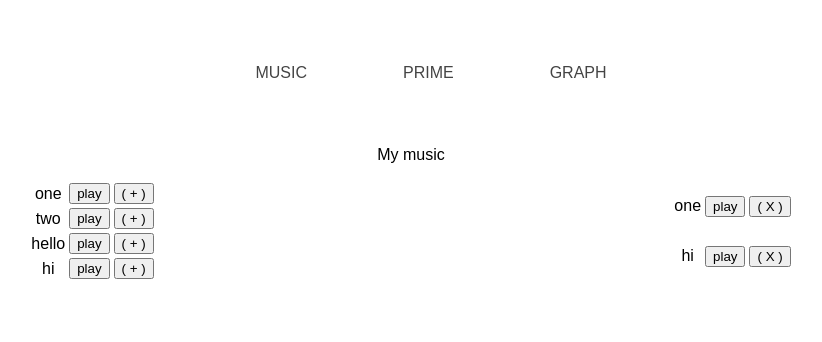
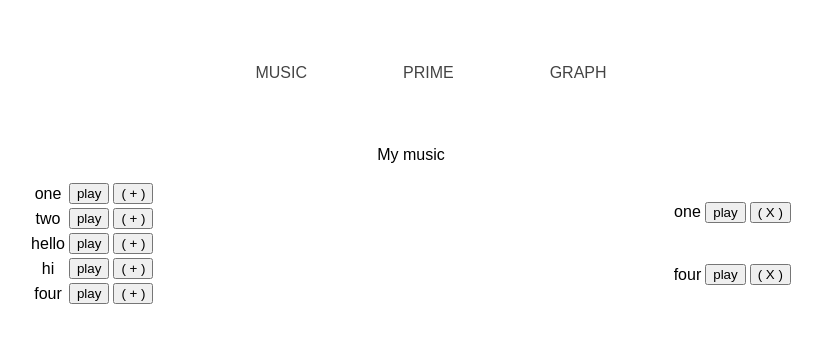
Before and after one commit to DGilian/Music-Prime-Graph-React, a React (Create React App) app in the folder my-app/: page /Music in a window 1280 px wide. Shown: the top 342 px of the page, without its empty margins (229-1051 px from the left). Built offline with nearby package versions, Linux system fonts and the light colour scheme.

Commit message:
modif ListOfMusic

```diff
--- a/my-app/src/components/ListOfMusic.js
+++ b/my-app/src/components/ListOfMusic.js
@@ -1,4 +1,29 @@
 
-export const listMusic = ["one", "two", "hello", "hi"]
+export const listMusic = [
+    {
+        name: "one",
+        song: "",
+    }, {
+        name: "two",
+        song: ""
+    }, {
+        name: "hello",
+        song: ""
+    }, {
+        name: "hi",
+        song: ""
+    }, {
+        name: "four",
+        song: ""
+    }
+]
 
-export const listPlayList = ["one", "hi"]
+export const listPlayList = [
+    {
+        name: "one",
+        song: "",
+    }, {
+        name: "four",
+        song: ""
+    }
+]
--- a/my-app/src/components/TableMusic.js
+++ b/my-app/src/components/TableMusic.js
@@ -7,17 +7,17 @@ export default class TableMusic extends Component {
         return (
             <table>
                 <tbody>
-                    {this.props.type == "list" ?
+                    {this.props.type === "list" ?
                         listMusic.map((value) =>
-                            <tr>
-                                <td>{value}</td>
+                            <tr key={value.name}>
+                                <td>{value.name}</td>
                                 <td><button>play</button></td>
                                 <td><button>{this.props.symbol}</button></td>
                             </tr>)
                         :
                         listPlayList.map((value) =>
-                            <tr>
-                                <td>{value}</td>
+                            <tr key={value.name}>
+                                <td>{value.name}</td>
                                 <td><button>play</button></td>
                                 <td><button>{this.props.symbol}</button></td>
                             </tr>)
```
